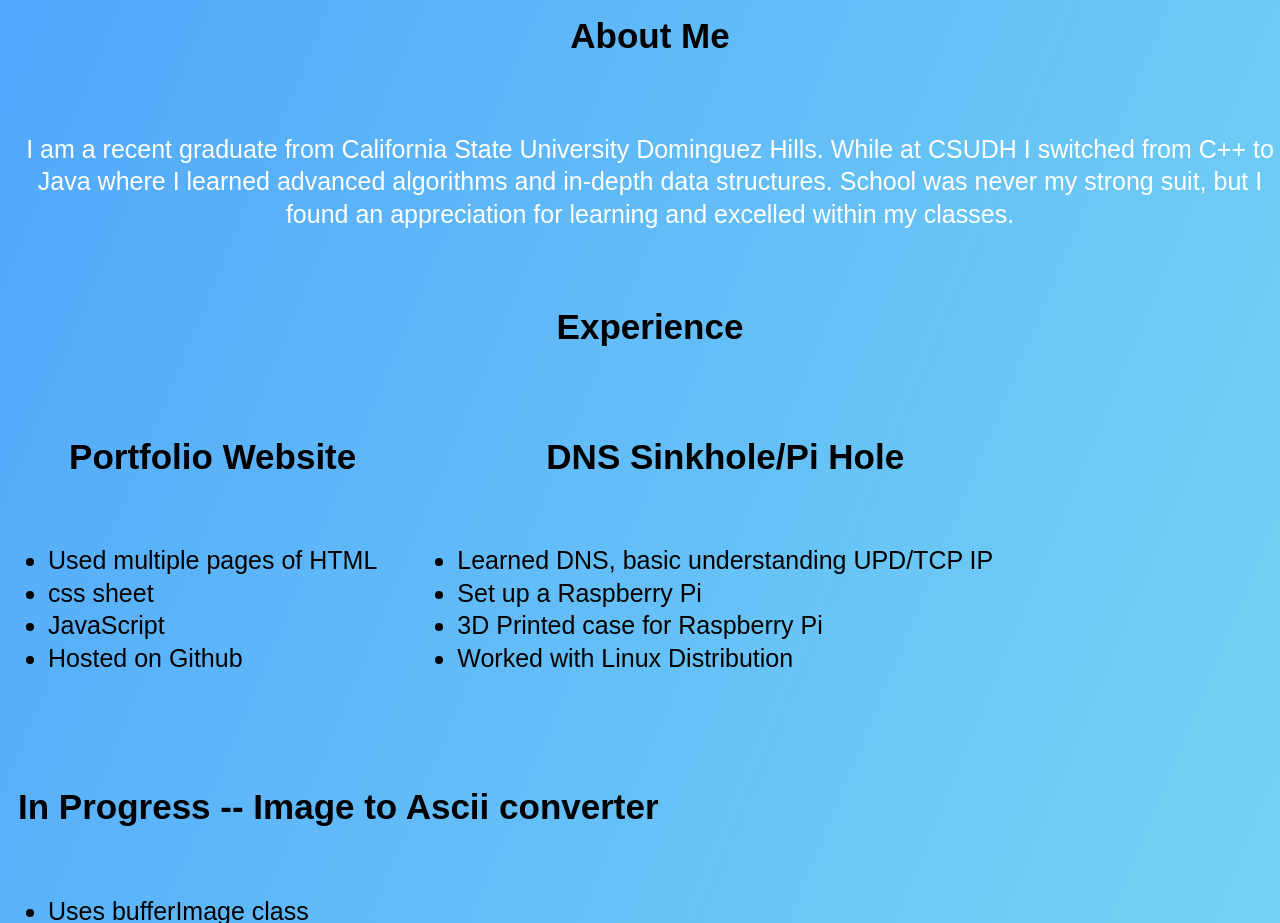
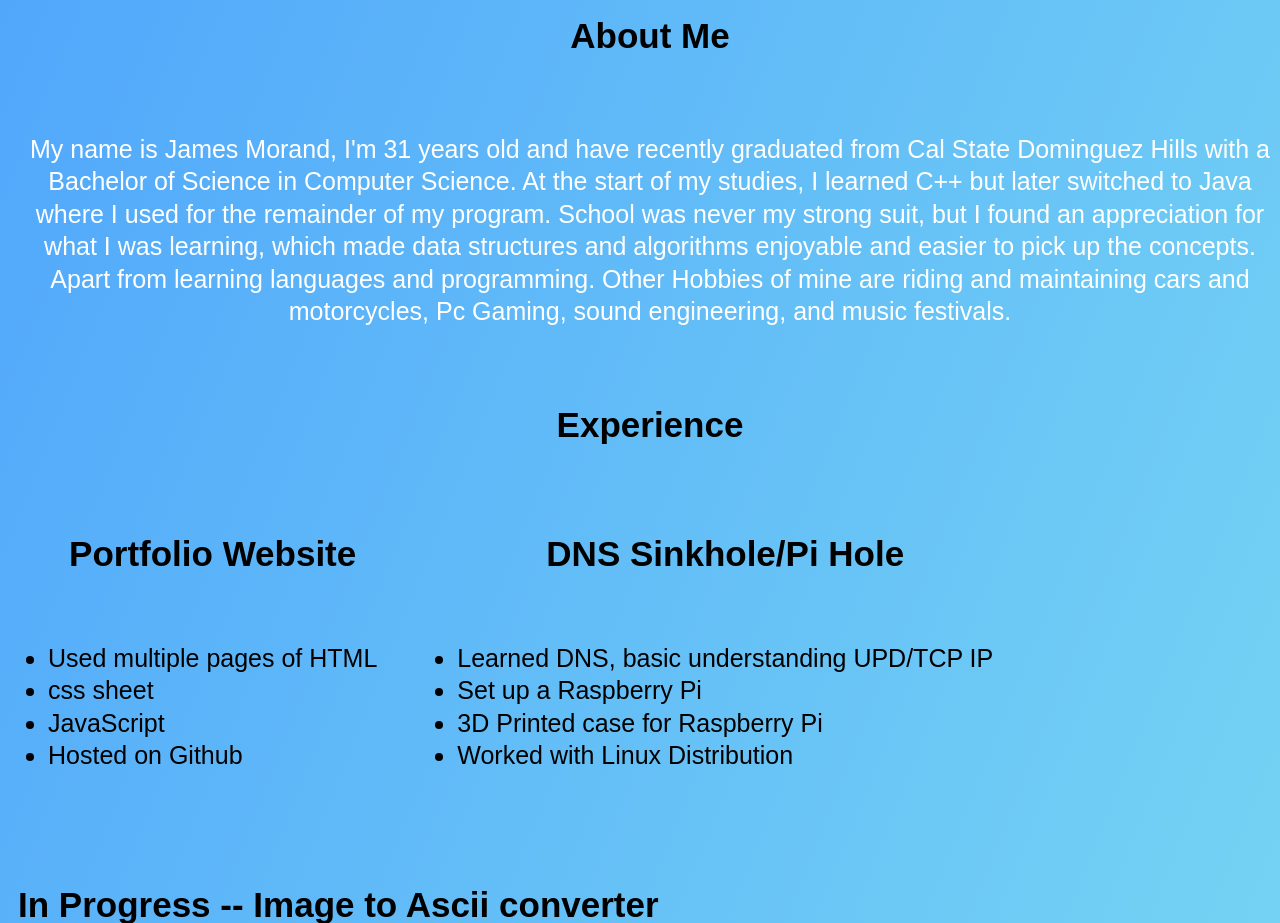
Before and after one commit to Jamimofasa/Jamimofasa.github.io, a plain HTML site: page index.html in a window 1280 px wide. Shown: the part 977-1900 px from the top of the page. Drawn offline with Linux system fonts and the light colour scheme; a web font is replaced by a local one.

Commit message:
1/7/2022 update
added more to about me

```diff
--- a/index.html
+++ b/index.html
@@ -46,14 +46,16 @@
         <h2 id="aboutMe" class="left">About Me</h2>
         <!-- paragraph intro -->
         <p class="left">
-            I am a recent graduate from California State University Dominguez Hills. While at CSUDH I switched from C++
-            to
-            Java where I learned advanced algorithms and in-depth data structures. School was never my strong suit, but
-            I
-            found an appreciation for learning and excelled within my classes.
+            My name is James Morand, I'm 31 years old and have recently graduated from Cal State Dominguez Hills with a
+            Bachelor of Science in Computer Science. At the start of my studies, I learned C++ but later switched to
+            Java where I used for the remainder of my program. School was never my strong suit, but I found an
+            appreciation for what I was learning, which made data structures and algorithms enjoyable and easier to pick
+            up the concepts. Apart from learning languages and programming. Other Hobbies of mine are riding and
+            maintaining cars and motorcycles, Pc Gaming, sound engineering, and music festivals.
 
         </p>
 
+        <!-- Photo Gallary -->
         <!-- <h3>Skills</h3>
     <ul>
         <li>Java</li>
```
